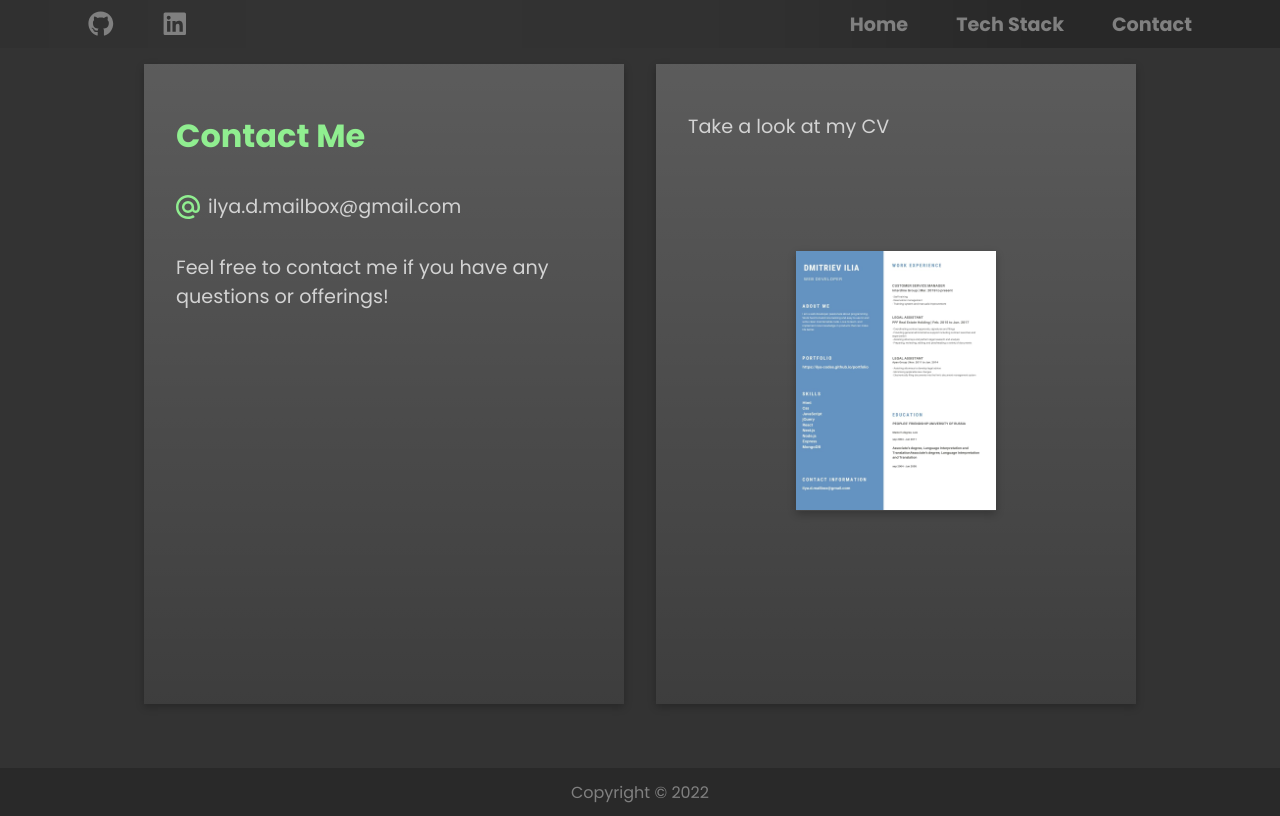
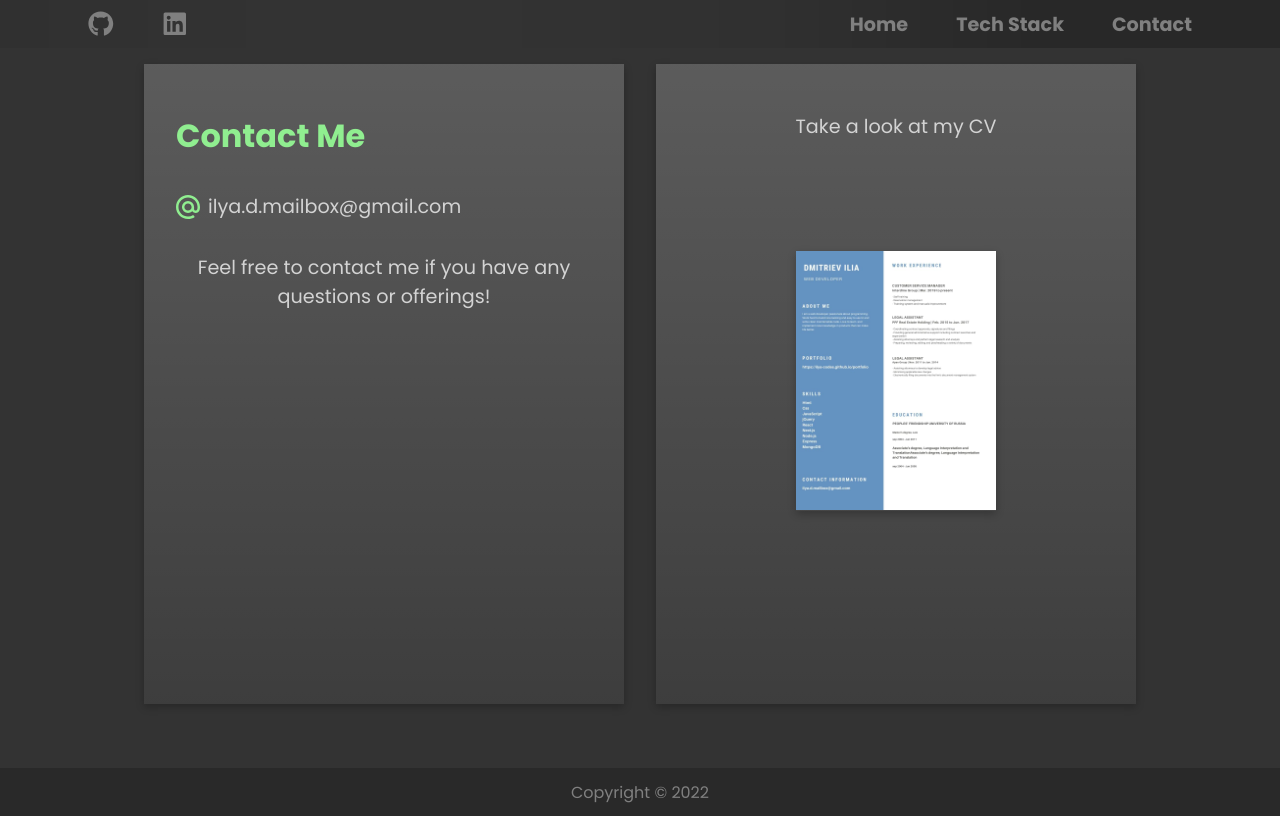
Before and after one commit to ilya-codes/next-portfolio, a Next.js app: page /contact in a window 1280 px wide. Built offline with nearby package versions, Linux system fonts and the light colour scheme.

Commit message:
favicon added

```diff
--- a/pages/_document.js
+++ b/pages/_document.js
@@ -12,6 +12,7 @@ class MyDocument extends Document {
             content="web developer, frontend developer, frontend engineer, portfolio"
           />
           <meta name="author" content="Ilya Dmitriev"></meta>
+          <link rel="shortcut icon" href="/favicon.ico" />
           <link rel="preconnect" href="https://fonts.googleapis.com" />
           <link
             rel="preconnect"
--- a/styles/Contact.module.scss
+++ b/styles/Contact.module.scss
@@ -36,6 +36,10 @@
         color: lightgreen;
         font-size: 2rem;
         font-weight: 700;
+      }
+
+      p {
+        text-align: center;
       }
 
       .email {
```
